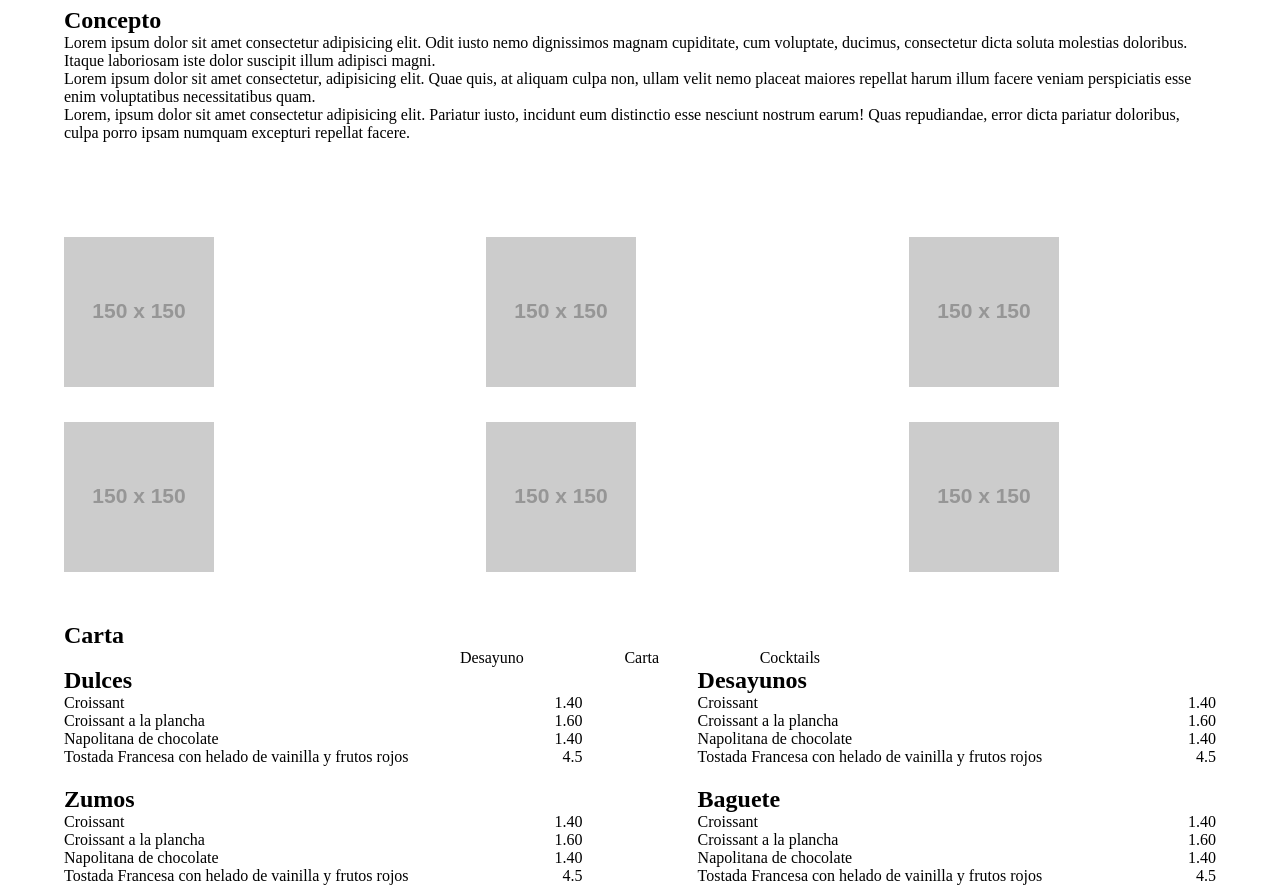
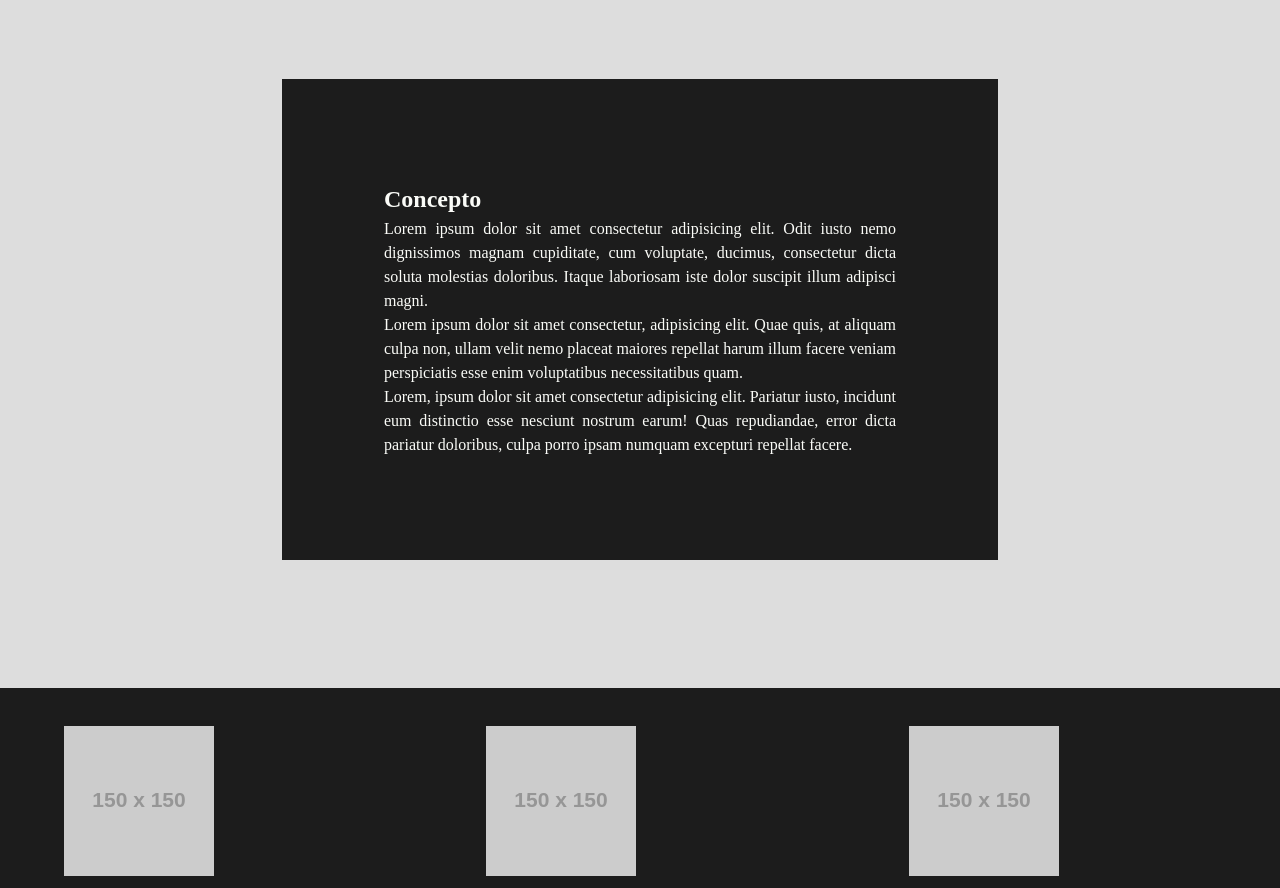
Before and after one commit to Nagema/upgrade, a plain HTML site: page index.html in a window 1280 px wide. Shown: the part 857-1745 px from the top of the page. Drawn offline with Linux system fonts and the light colour scheme; placeholder pictures from the web are drawn by us.

Commit message:
styles added

```diff
--- a/index.html
+++ b/index.html
@@ -30,9 +30,9 @@
                 <h2>WE ARE OPEN</h2>
             </div>
             </section>
-        <section>
+        <section class="concept">
             <img src="" alt="">
-            <div>
+            <div class="concept-box-wrapper">
                 <h1>Concepto</h1>
                 <p>Lorem ipsum dolor sit amet consectetur adipisicing elit. Odit iusto nemo dignissimos magnam cupiditate, cum voluptate, ducimus, consectetur dicta soluta molestias doloribus. Itaque laboriosam iste dolor suscipit illum adipisci magni.</p>
                 <p>Lorem ipsum dolor sit amet consectetur, adipisicing elit. Quae quis, at aliquam culpa non, ullam velit nemo placeat maiores repellat harum illum facere veniam perspiciatis esse enim voluptatibus necessitatibus quam.</p>
@@ -60,7 +60,7 @@
                 <img src="https://via.placeholder.com/150" alt="imagen 6">
             </div>
         </section>
-        <section>
+        <section class="menu-wrapper">
             <h1>Carta</h1>
             <ul class="main-menu-list">
                 <li>Desayuno</li>
--- a/styles.css
+++ b/styles.css
@@ -62,6 +62,7 @@ ul {
     grid-gap: 10%;
 }
 .image-galery{
+    background-color: #1C1C1C;
     display: grid;
     grid-template-columns: repeat(3, 1fr);
     grid-gap: 10%;
@@ -75,3 +76,22 @@ ul {
 .home div{
     margin-top: 20%;
 }
+
+.concept{
+    background-color: #DDDDDD;
+    padding: 10%;
+    display: flex;
+    justify-content: center;
+}
+.concept-box-wrapper{
+    width: 50%;
+    background-color: #1C1C1C;
+    color: #FBFCF8;
+    font-size: 16px;
+    padding: 10%;
+    line-height: 1.5;
+    text-align:justify;
+}
+.menu-wrapper{
+    margin: 5%;
+}
```
